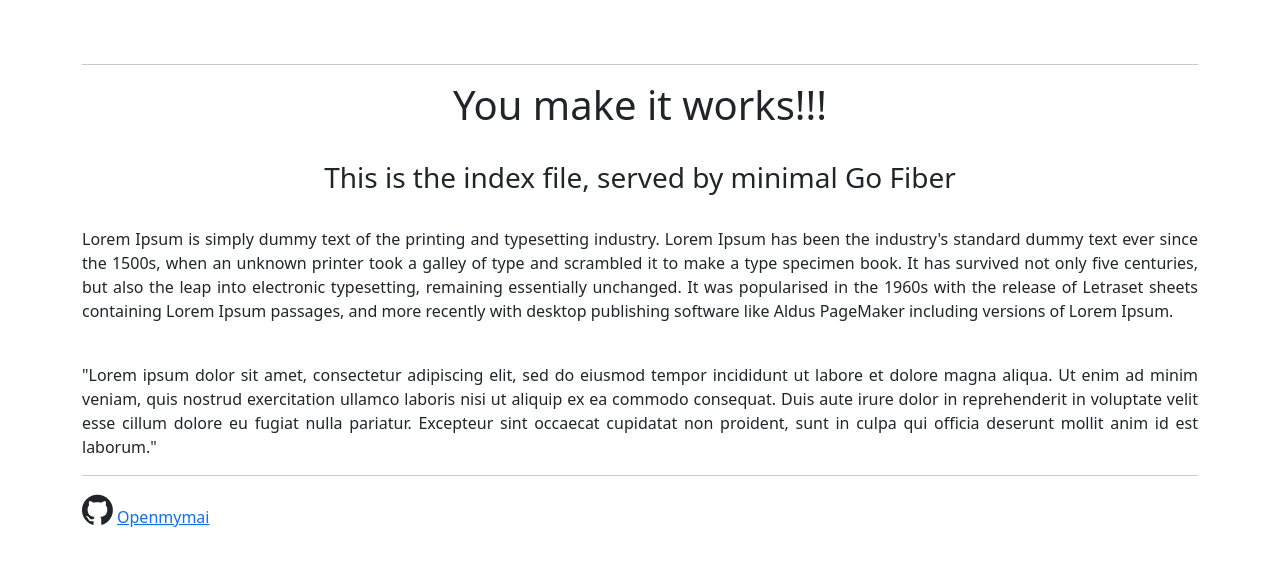
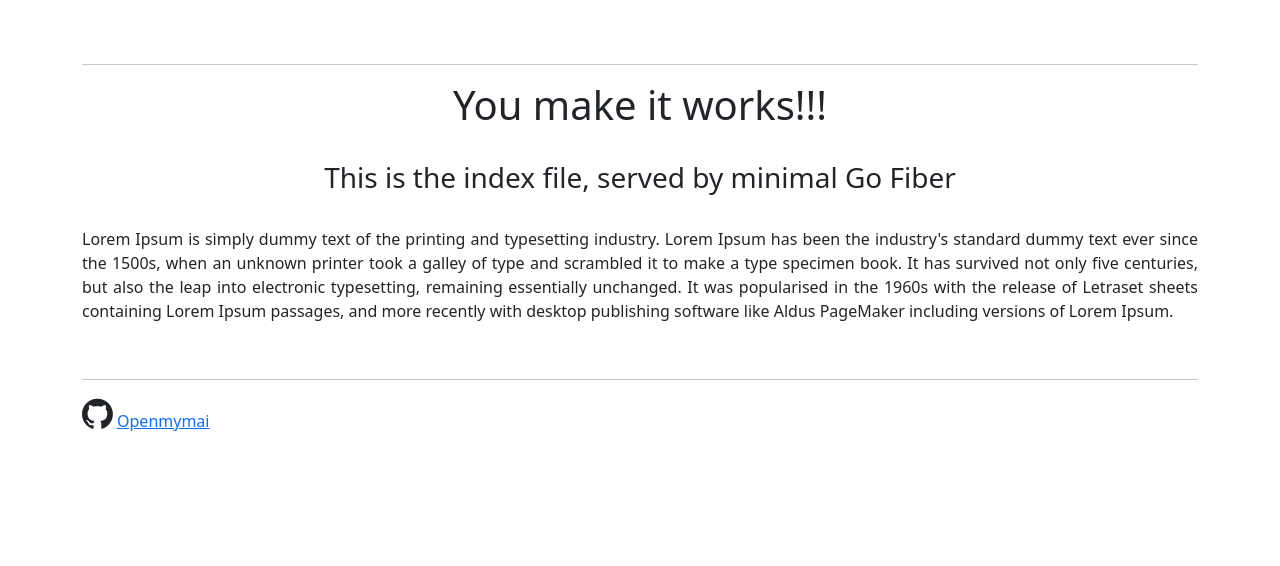
Before and after one commit to openmymai/actixminimal, a plain HTML site: page public/index.html in a window 1280 px wide. Drawn offline with nearby package versions, Linux system fonts and the light colour scheme.

Commit message:
Reduce HTML file

```diff
--- a/public/index.html
+++ b/public/index.html
@@ -30,13 +30,6 @@
           software like Aldus PageMaker including versions of Lorem Ipsum.
         </p>
         <br />
-        <p style="text-align: justify">
-          "Lorem ipsum dolor sit amet, consectetur adipiscing elit, sed do eiusmod tempor incididunt
-          ut labore et dolore magna aliqua. Ut enim ad minim veniam, quis nostrud exercitation ullamco
-          laboris nisi ut aliquip ex ea commodo consequat. Duis aute irure dolor in reprehenderit in
-          voluptate velit esse cillum dolore eu fugiat nulla pariatur. Excepteur sint occaecat cupidatat
-          non proident, sunt in culpa qui officia deserunt mollit anim id est laborum."
-        </p>
         <hr />
         <i class="fa fa-github" style="font-size:36px"></i>
         <a href="https://github.com/openmymai">
```
